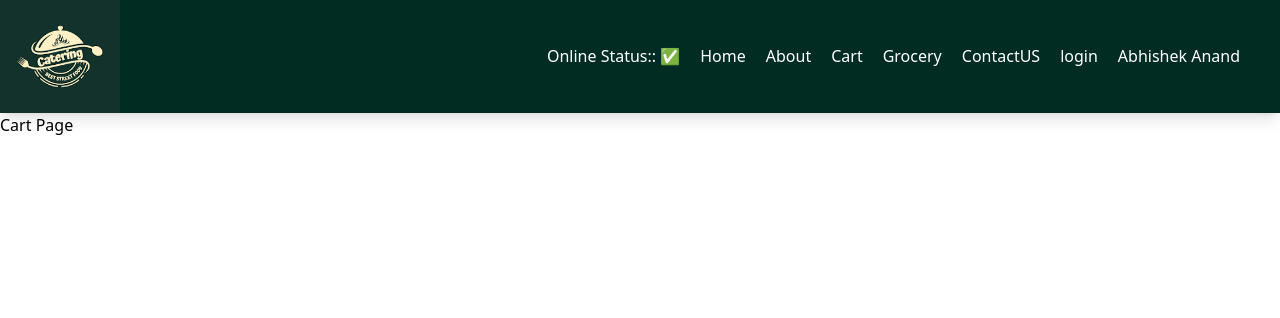
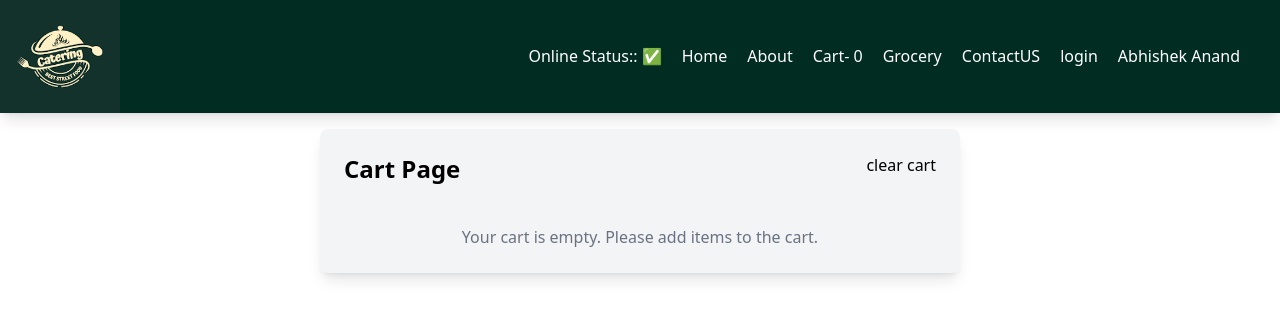
Before and after one commit to dev-abhishekanand/namaste-react-learnings, a React (Vite) app: page /cart in a window 1280 px wide. Shown: the top 318 px of the page. Built offline with nearby package versions, Linux system fonts and the light colour scheme.

Commit message:
episode-12(Redux)

```diff
--- a/package.json
+++ b/package.json
@@ -26,9 +26,11 @@
     "parcel": "^2.14.2"
   },
   "dependencies": {
+    "@reduxjs/toolkit": "^2.7.0",
     "@tailwindcss/postcss": "^4.1.3",
     "react": "^19.1.0",
     "react-dom": "^19.1.0",
+    "react-redux": "^9.2.0",
     "react-router-dom": "^7.4.1",
     "tailwindcss": "^4.1.3"
   },
--- a/src/App.js
+++ b/src/App.js
@@ -9,6 +9,8 @@ import Cart from "./components/Cart";
 import ErrorRoute from "./components/ErrorRoute";
 import RestaurantInfo from "./components/RestaurantInfo";
 import UserContext from "./utils/UserContext";
+import { Provider } from "react-redux";
+import appstore from "./utils/Appstore";
 // import Grocery from "./components/Grocery";
 
 const Grocery = lazy(() => import("./components/Grocery"));
@@ -25,10 +27,12 @@ const Applayout = () => {
 
   return (
     <div className="app">
-      <UserContext.Provider value={{ loggedInUser: userName, setUserName }}>
-        <Header />
-        <Outlet />
-      </UserContext.Provider>
+      <Provider store={appstore}>
+        <UserContext.Provider value={{ loggedInUser: userName, setUserName }}>
+          <Header />
+          <Outlet />
+        </UserContext.Provider>
+      </Provider>
       {/* <Footer /> */}
     </div>
   );
--- a/src/components/Cart.js
+++ b/src/components/Cart.js
@@ -1,7 +1,52 @@
+import { useDispatch, useSelector } from "react-redux";
+import RestaurantCategoryItemList from "./RestaurantCategoryItemList";
+import { clearCart } from "../utils/CartSlice";
+
 const Cart = () => {
+  const cartItems = useSelector((store) => store.cart.items);
+  console.log("cartItems", cartItems);
+  const dispatch = useDispatch();
+  const handleClearCart = () => {
+    dispatch(clearCart());
+  };
+
   return (
-    <div>
-      <h1>Cart Page</h1>
+    <div className=" m-4 p-6 bg-gray-100 shadow-lg rounded-lg flex flex-col w-1/2 justify-center mx-auto">
+      <div className="flex justify-between">
+        <div className="font-bold text-2xl mb-6">Cart Page</div>
+        <div
+          className="hover:underline hover:cursor-pointer"
+          onClick={handleClearCart}
+        >
+          clear cart
+        </div>
+      </div>
+
+      <RestaurantCategoryItemList items={cartItems} />
+      {cartItems.length === 0 && (
+        <div className="text-center text-gray-500 mt-4">
+          Your cart is empty. Please add items to the cart.
+        </div>
+      )}
+
+      {/* <div className="bg-white p-4 rounded-lg shadow flex gap-4 items-center mb-4">
+        <img
+          src="https://source.unsplash.com/80x80/?food"
+          alt="food"
+          className="w-20 h-20 rounded-lg object-cover"
+        />
+        <div className="flex-1">
+          <h3 className="font-semibold text-lg">Paneer Tikka</h3>
+          <p className="text-sm text-gray-500">
+            Delicious spicy grilled paneer
+          </p>
+          <p className="font-medium mt-1">₹250 x 2</p>
+        </div>
+        <button className="text-red-500 font-semibold hover:underline">
+          Remove
+        </button>
+      </div> */}
+      {/* <div className="text-right font-bold text-lg mt-4">Total: ₹500</div> */}
     </div>
   );
 };
--- a/src/components/Header.js
+++ b/src/components/Header.js
@@ -3,6 +3,7 @@ import { LOGO_URL } from "../utils/constants";
 import { Link } from "react-router";
 import { useOnlineStatus } from "../hooks/useOnlineStatus";
 import UserContext from "../utils/UserContext";
+import { useSelector } from "react-redux";
 
 const Header = () => {
   const [logintext, setLogintext] = useState("login");
@@ -14,6 +15,8 @@ const Header = () => {
   };
   const userData = useContext(UserContext); // useContext
   const onlineStatus = useOnlineStatus(); // custom hook
+
+  const cartItems = useSelector((store) => store.cart.items); // redux store
   return (
     <div className="flex justify-between shadow-lg bg-emerald-950 text-white">
       <div className="logo-container">
@@ -29,7 +32,7 @@ const Header = () => {
             <Link to="/about">About</Link>
           </li>
           <li>
-            <Link to="/cart">Cart</Link>
+            <Link to="/cart">Cart- {cartItems.length}</Link>
           </li>
           <li>
             <Link to="/grocery">Grocery</Link>
--- a/src/components/RestaurantCategory.js
+++ b/src/components/RestaurantCategory.js
@@ -1,5 +1,5 @@
 import React, { useState } from "react";
-import CategoryItemList from "./CategoryItemList";
+import RestaurantCategoryItemList from "./RestaurantCategoryItemList";
 
 const RestaurantCategory = ({ category, showItems, setShowIndex }) => {
   // const [expanded, setExpanded] = useState(false);
@@ -16,7 +16,9 @@ const RestaurantCategory = ({ category, showItems, setShowIndex }) => {
           <span>{showItems ? "↓" : "↑"}</span>
         </div>
         <div className="flex justify-center">
-          {showItems && <CategoryItemList items={category?.itemCards} />}
+          {showItems && (
+            <RestaurantCategoryItemList items={category?.itemCards} />
+          )}
         </div>
       </div>
     </div>
--- a/src/components/CategoryItemList.js
+++ b/src/components/RestaurantCategoryItemList.js
@@ -1,7 +1,13 @@
 import React from "react";
 import { CDN_URL } from "../utils/constants";
+import { useDispatch } from "react-redux";
+import { addItem } from "../utils/CartSlice";
 
-const CategoryItemList = ({ items }) => {
+const RestaurantCategoryItemList = ({ items }) => {
+  const dispatch = useDispatch();
+  const handleAddItemtoCart = (item) => {
+    dispatch(addItem(item));
+  };
   console.log("items", items);
   const cloudinaryBaseUrl =
     "https://media-assets.swiggy.com/swiggy/image/upload/fl_lossy,f_auto,q_auto,w_660";
@@ -36,7 +42,10 @@ const CategoryItemList = ({ items }) => {
               alt={item?.card?.info?.name}
               className="w-30 h-auto rounded-lg"
             />
-            <button className="bg-orange-400 text-white rounded-lg p-2 w-1/2 mx-6 hover:bg-orange-500 cursor-pointer">
+            <button
+              className="bg-orange-400 text-white rounded-lg p-2 w-1/2 mx-6 hover:bg-orange-500 cursor-pointer"
+              onClick={() => handleAddItemtoCart(item)}
+            >
               Add+
             </button>
           </div>
@@ -46,4 +55,4 @@ const CategoryItemList = ({ items }) => {
   );
 };
 
-export default CategoryItemList;
+export default RestaurantCategoryItemList;
--- a/src/components/RestaurantInfo.js
+++ b/src/components/RestaurantInfo.js
@@ -25,11 +25,11 @@ const RestaurantInfo = () => {
   //   fetchData();
   // }, []);
 
-  // if (resInfo === null) return <Shimmer />;
+  if (resInfo === null) return <Shimmer />;
 
-  if (!resInfo) {
-    return <Shimmer />;
-  }
+  // if (!resInfo) {
+  //   return <Shimmer />;
+  // }
   const { name, avgRating, costForTwoMessage, cuisines, sla } =
     resInfo?.cards[2]?.card?.card?.info || {};
 
--- /dev/null
+++ b/src/utils/Appstore.js
@@ -0,0 +1,8 @@
+const { configureStore } = require("@reduxjs/toolkit");
+import cartReducer from "./CartSlice";
+const appstore = configureStore({
+  reducer: {
+    cart: cartReducer,
+  },
+});
+export default appstore;
--- /dev/null
+++ b/src/utils/CartSlice.js
@@ -0,0 +1,27 @@
+import { createSlice } from "@reduxjs/toolkit";
+
+const cartSlice = createSlice({
+  name: "cart",
+  initialState: {
+    items: [],
+  },
+  reducers: {
+    addItem: (state, action) => {
+      state.items.push(action.payload);
+    },
+    removeItem: (state, action) => {
+      const index = state.items.findIndex(
+        (item) => item.id === action.payload.id
+      );
+      if (index !== -1) {
+        state.items.splice(index, 1);
+      }
+    },
+    clearCart: (state) => {
+      state.items.length = 0;
+    },
+  },
+});
+
+export default cartSlice.reducer;
+export const { addItem, removeItem, clearCart } = cartSlice.actions;
```
Also changed, not shown: 1 other file (tests, documents, lock files or other folders).
